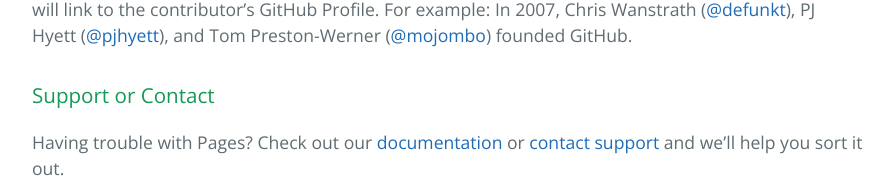
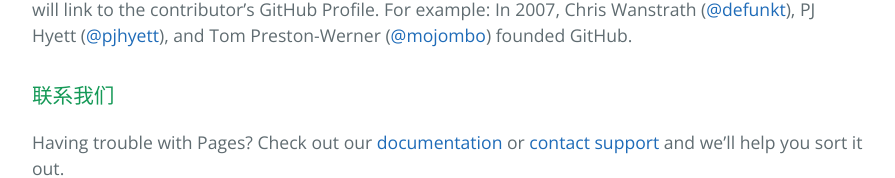
Before and after one commit to wwwdevsun/wwwdevsun.github.io, a plain HTML site: page index.html in a window 1280 px wide. Shown: the part 1013-1191 px from the top of the page, without its empty margins (192-1087 px from the left). Drawn offline with nearby package versions, Linux system fonts and the light colour scheme.

```diff
--- a/index.html
+++ b/index.html
@@ -37,7 +37,7 @@
 <p>You can <a href="https://help.github.com/articles/basic-writing-and-formatting-syntax/#mentioning-users-and-teams" class="user-mention">@mention</a> a GitHub username to generate a link to their profile. The resulting <code>&lt;a&gt;</code> element will link to the contributor’s GitHub Profile. For example: In 2007, Chris Wanstrath (<a href="https://github.com/defunkt" class="user-mention">@defunkt</a>), PJ Hyett (<a href="https://github.com/pjhyett" class="user-mention">@pjhyett</a>), and Tom Preston-Werner (<a href="https://github.com/mojombo" class="user-mention">@mojombo</a>) founded GitHub.</p>
 
 <h3>
-<a id="support-or-contact" class="anchor" href="#support-or-contact" aria-hidden="true"><span aria-hidden="true" class="octicon octicon-link"></span></a>Support or Contact</h3>
+<a id="联系我们" class="anchor" href="#%E8%81%94%E7%B3%BB%E6%88%91%E4%BB%AC" aria-hidden="true"><span aria-hidden="true" class="octicon octicon-link"></span></a>联系我们</h3>
 
 <p>Having trouble with Pages? Check out our <a href="https://help.github.com/pages">documentation</a> or <a href="https://github.com/contact">contact support</a> and we’ll help you sort it out.</p>
 
```
Also changed, not shown: params.json (+1 -1 lines).
